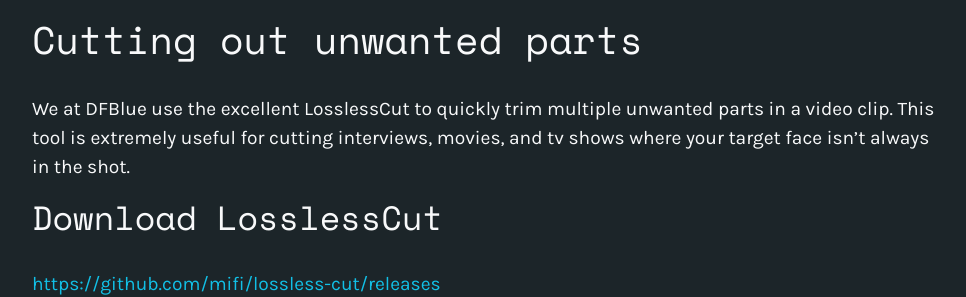
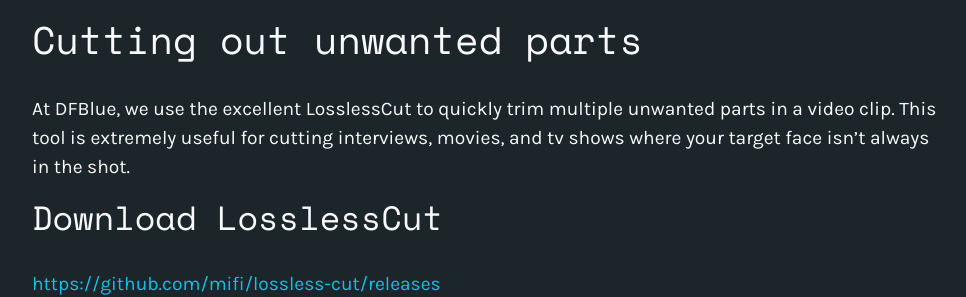
Before and after one commit to dfblue/dfblue.github.io, a Jekyll site: the page built from _posts/2019-11-05-useful-ffmpeg-commands-for-creating-deepfakes.md, in a window 1280 px wide and 900 px high, scrolled down 514 px. Shown: the part 163-460 px from the top of the window, without its empty margins (153-1119 px from the left). Built offline with Jekyll 4.4.1, drawn with Linux system fonts in a browser that asks for light colours.

```diff
--- a/_posts/2019-11-05-useful-ffmpeg-commands-for-creating-deepfakes.md
+++ b/_posts/2019-11-05-useful-ffmpeg-commands-for-creating-deepfakes.md
@@ -23,7 +23,7 @@ Instead of video editors, we will use low level tools which require some time to
 
 ## Cutting out unwanted parts
 
-We at DFBlue use the excellent LosslessCut to quickly trim multiple unwanted parts in a video clip. This tool is extremely useful for cutting interviews, movies, and tv shows where your target face isn't always in the shot.
+At DFBlue, we use the excellent LosslessCut to quickly trim multiple unwanted parts in a video clip. This tool is extremely useful for cutting interviews, movies, and tv shows where your target face isn't always in the shot.
 
 ### Download LosslessCut
 
```
